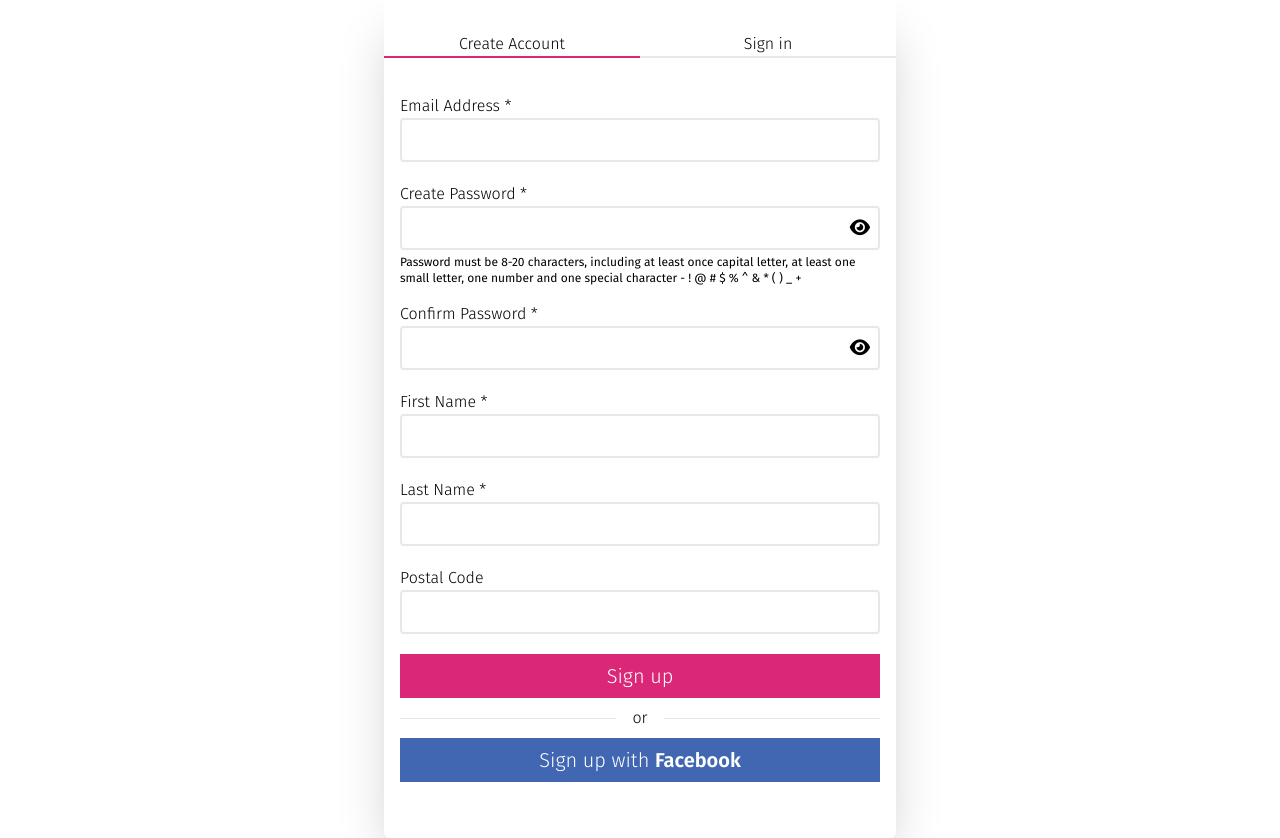
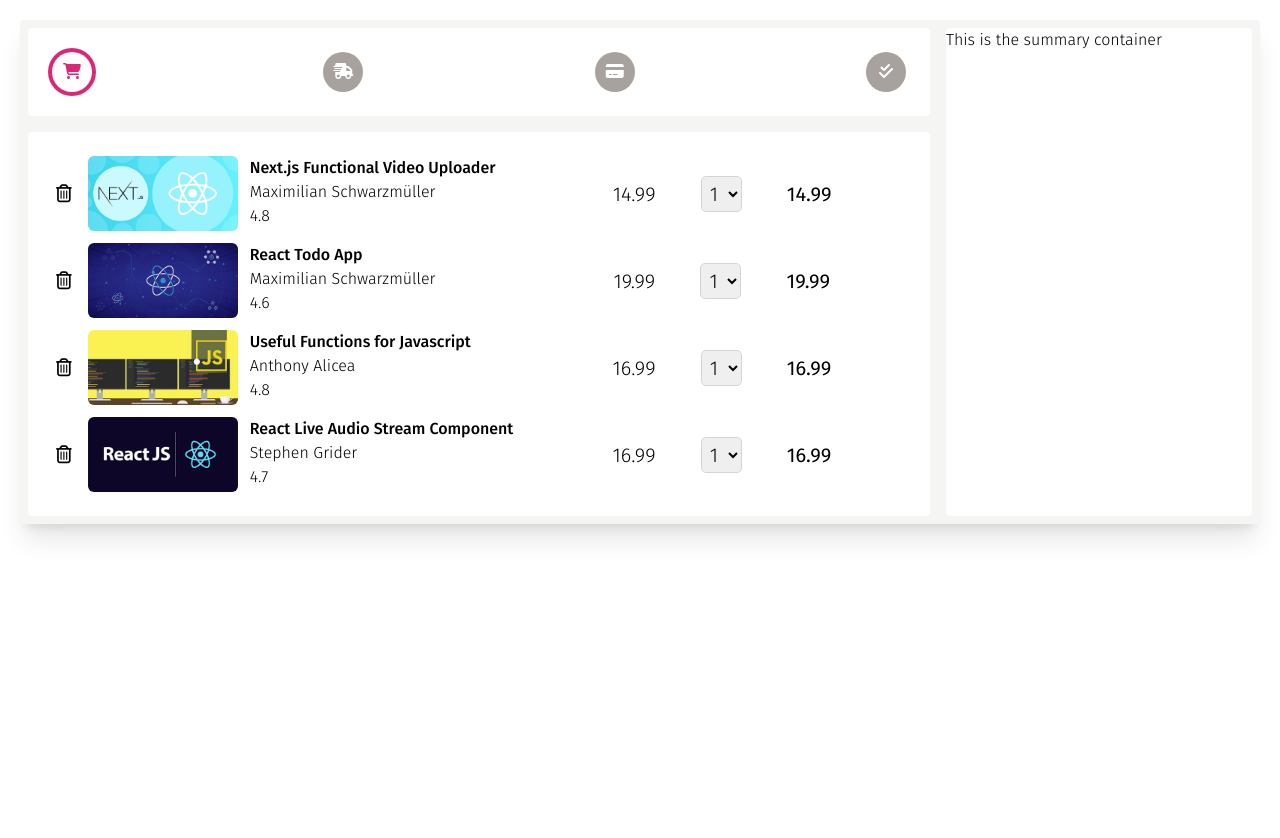
Before and after one commit to chanceltron/code-commerce-2, a React (Vite) app: page / in a window 1280 px wide. After the commit the page ends 800 px from the top, so only its background shows below. Built offline with nearby package versions, Linux system fonts and the light colour scheme.

Commit message:
Add item cards for cart items. Start form stepper

```diff
--- a/src/App.jsx
+++ b/src/App.jsx
@@ -1,6 +1,7 @@
 import { Component } from 'react';
 import Login from './components/Login';
 import Checkout from './components/Checkout';
+import { items } from './data/items';
 
 export default class App extends Component {
   state = {
@@ -14,8 +15,9 @@
         postalCode: 55555,
       },
     ],
+    cart: [items[0], items[1], items[4], items[5]],
     loggedInUser: {},
-    screen: 'login',
+    screen: 'checkout',
   };
 
   createNewUser = (newUser) => {
@@ -24,22 +26,37 @@
     }));
   };
 
-  handleLogin = (user) => this.setState({ loggedInUser: user });
-
-  handleSwitchScreen = (value) => this.setState({ screen: value });
-
   render() {
+    const { users, screen, cart } = this.state;
     return (
       <div className='font-fira font-light m-auto'>
-        {this.state.screen === 'login' && (
+        {screen === 'login' && (
           <Login
-            users={this.state.users}
+            users={users}
             createNewUser={this.createNewUser}
-            handleLogin={this.handleLogin}
-            handleSwitchScreen={this.handleSwitchScreen}
+            loginUser={(email, password) =>
+              this.setState({ loggedInUser: { email, password } })
+            }
+            changeScreen={(screenName) => this.setState({ screen: screenName })}
           />
         )}
-        {this.state.screen === 'checkout' && <Checkout />}
+        {screen === 'checkout' && (
+          <Checkout
+            cart={cart}
+            removeFromCart={(id) =>
+              this.setState({
+                cart: this.state.cart.filter((item) => item.id !== id),
+              })
+            }
+            changeQuantity={(id, value) =>
+              this.setState({
+                cart: this.state.cart.map((item) =>
+                  item.id === id ? { ...item, quantity: +value } : item
+                ),
+              })
+            }
+          />
+        )}
       </div>
     );
   }
--- a/src/components/Checkout.jsx
+++ b/src/components/Checkout.jsx
@@ -1,16 +1,27 @@
 import React, { Component } from 'react';
+import ItemCard from './ItemCard';
+import Stepper from './Stepper';
 
 export default class Checkout extends Component {
   render() {
     return (
-      <div className='flex justify-between shadow-xl max-w-5xl mx-auto bg-stone-100 my-5'>
-        <div className='flex flex-col flex-[2]'>
-          <div className='bg-pink-300 p-6 text-center'>
-            This is Where the progress bar will be
+      <div className='flex justify-between shadow-xl m-5 rounded bg-stone-100'>
+        <div className='flex flex-col flex-[3]'>
+          <div className='bg-white p-6 text-center m-2 rounded'>
+            <Stepper />
           </div>
-          <div className='bg-slate-600'>This is the checkout container</div>
+          <div className='bg-white m-2 p-3 rounded'>
+            {this.props.cart.map((item) => (
+              <ItemCard
+                key={item.id}
+                item={item}
+                changeQuantity={this.props.changeQuantity}
+                removeFromCart={this.props.removeFromCart}
+              />
+            ))}
+          </div>
         </div>
-        <div className='bg-yellow-300 flex-1'>
+        <div className='bg-white flex-1 m-2 rounded'>
           This is the summary container
         </div>
       </div>
--- /dev/null
+++ b/src/components/ItemCard.jsx
@@ -0,0 +1,46 @@
+import React, { Component } from 'react';
+
+export default class ItemCard extends Component {
+  render() {
+    const { removeFromCart, changeQuantity } = this.props;
+    const { id, img, name, desc, author, rating, price, quantity } =
+      this.props.item;
+    return (
+      <div className='flex my-3 items-center'>
+        <button
+          className='mx-4 text-lg transition-all w-fit h-fit hover:text-red-500'
+          onClick={() => removeFromCart(id)}>
+          <i className='fa-regular fa-trash-can'></i>
+        </button>
+        <div className='flex flex-[4]'>
+          <img src={img} alt={name} className='rounded-md max-w-[150px] mr-3' />
+          <div>
+            <h3 className='font-medium'>{name}</h3>
+            <p>{author}</p>
+            <p>{rating}</p>
+          </div>
+        </div>
+        <p className='text-xl'>{price}</p>
+        <div className='flex flex-1 justify-center items-center'>
+          <select
+            name='qty'
+            id='qty'
+            placeholder='Qty'
+            value={quantity}
+            className='text-xl p-1 outline outline-1 outline-gray-300 rounded'
+            readOnly
+            onChange={({ target: { value } }) => {
+              changeQuantity(id, value);
+            }}>
+            <option value='1'>1</option>
+            <option value='2'>2</option>
+            <option value='3'>3</option>
+            <option value='4'>4</option>
+            <option value='5'>5</option>
+          </select>
+        </div>
+        <p className='flex-1 text-xl font-normal'>{price * quantity}</p>
+      </div>
+    );
+  }
+}
--- a/src/components/Login.jsx
+++ b/src/components/Login.jsx
@@ -149,16 +149,16 @@
     }
   };
 
-  handleLogin = (e) => {
+  loginUser = (e) => {
     e.preventDefault();
     const { loginEmail, loginPassword } = this.state.inputValues;
     let errorText;
 
     this.props.users.find((user) => {
       if (user.email === loginEmail && user.password === loginPassword) {
-        this.props.handleLogin(user);
+        this.props.loginUser(loginEmail, loginPassword);
         this.resetInputs();
-        this.props.handleSwitchScreen('checkout');
+        this.props.changeScreen('checkout');
       } else {
         errorText = 'Email or password is incorrect';
         this.setState((prevState) => ({
@@ -275,7 +275,7 @@
             onClick={
               this.state.activeScreen === 'signup'
                 ? this.handleNewUser
-                : this.handleLogin
+                : this.loginUser
             }>
             Sign {this.state.activeScreen === 'signup' ? 'up' : 'in'}
           </button>
--- /dev/null
+++ b/src/components/Stepper.jsx
@@ -0,0 +1,47 @@
+import React, { Component } from 'react';
+
+export default class Stepper extends Component {
+  render() {
+    // const { step } = this.props;
+    let step = 1;
+    let screen = 'cart';
+    return (
+      <div className='flex justify-between items-center text-white'>
+        <div
+          className={`flex justify-center items-center ${
+            screen === 'cart'
+              ? 'bg-white text-pink-600 ring-4 ring-pink-600'
+              : 'bg-stone-400'
+          } bg-pink-600 w-10 h-10 rounded-full`}>
+          <a>
+            <i className='fa-solid fa-cart-shopping'></i>
+          </a>
+        </div>
+        <div
+          className={`flex justify-center items-center ${
+            step > 1 ? 'bg-pink-600' : 'bg-stone-400'
+          } bg-pink-600 w-10 h-10 rounded-full`}>
+          <a>
+            <i className='fa-solid fa-truck-fast'></i>
+          </a>
+        </div>
+        <div
+          className={`flex justify-center items-center ${
+            step > 2 ? 'bg-pink-600' : 'bg-stone-400'
+          } bg-pink-600 w-10 h-10 rounded-full`}>
+          <a>
+            <i className='fa-solid fa-credit-card'></i>
+          </a>
+        </div>
+        <div
+          className={`flex justify-center items-center ${
+            step > 3 ? 'bg-pink-600' : 'bg-stone-400'
+          } bg-pink-600 w-10 h-10 rounded-full`}>
+          <a>
+            <i className='fa-solid fa-check-double'></i>
+          </a>
+        </div>
+      </div>
+    );
+  }
+}
--- /dev/null
+++ b/src/data/items.js
@@ -0,0 +1,62 @@
+export const items = [
+  {
+    id: 1,
+    img: '/src/assets/nextreact.png',
+    name: 'Next.js Functional Video Uploader',
+    desc: 'Learn NextJS from the ground up and build production-ready, fullstack ReactJS apps with the NextJS framework!',
+    author: 'Maximilian Schwarzmüller',
+    rating: 4.8,
+    price: 14.99,
+    quantity: 1,
+  },
+  {
+    id: 2,
+    img: '/src/assets/Learn-Reactjs.png',
+    name: 'React Todo App',
+    desc: 'Dive in and learn React.js from scratch! Learn Reactjs, Hooks, Redux, React Routing, Animations, Next.js and way more!',
+    author: 'Maximilian Schwarzmüller',
+    rating: 4.6,
+    price: 19.99,
+    quantity: 1,
+  },
+  {
+    id: 3,
+    img: '/src/assets/react_js.png',
+    name: 'Component Library for React',
+    desc: 'Updated! Become a Senior React Developer. Build a massive E-commerce app with Redux, Hooks, GraphQL, Stripe, Firebase',
+    author: 'Andrei Neagoie, Yihua Zhang, Zero to Mastery',
+    rating: 4.6,
+    price: 14.99,
+    quantity: 1,
+  },
+  {
+    id: 4,
+    img: '/src/assets/reactNative.png',
+    name: 'Graphing Component in React',
+    desc: 'Learn React by Building 25+ Interesting Projects',
+    author: 'John Smilga',
+    rating: 4.7,
+    price: 13.99,
+    quantity: 1,
+  },
+  {
+    id: 5,
+    img: '/src/assets/javascript.png',
+    name: 'Useful Functions for Javascript',
+    desc: "An advanced JavaScript course for everyone! Scope, closures, prototypes, 'this', build your own framework, and more.",
+    author: 'Anthony Alicea',
+    rating: 4.8,
+    price: 16.99,
+    quantity: 1,
+  },
+  {
+    id: 6,
+    img: '/src/assets/beginnerReact.png',
+    name: 'React Live Audio Stream Component',
+    desc: 'Master React and Redux Toolkit. Includes RTK Query, tons of custom hooks, and more! Course 100% Updated November 2022',
+    author: 'Stephen Grider',
+    rating: 4.7,
+    price: 16.99,
+    quantity: 1,
+  },
+];
```
Also changed, not shown: src/data/items.json (deleted, +0 -62 lines), 1 other file (tests, documents, lock files or other folders).
